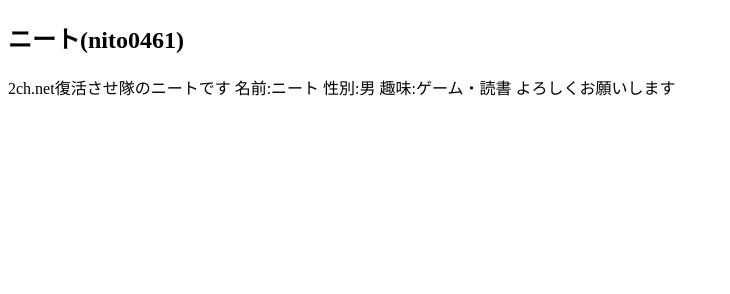
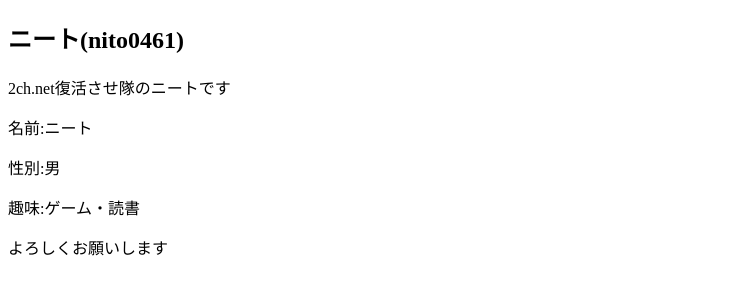
Before and after one commit to nito0461/nito0461.github.io, a plain HTML site: page index.html in a window 1280 px wide. Shown: the whole page, without its empty margins (0-730 px from the left). Drawn offline with Linux system fonts and the light colour scheme.

Commit message:
Update index.html

```diff
--- a/index.html
+++ b/index.html
@@ -14,8 +14,8 @@
 <meta name="keywords" content="ニート,nito0461">
 <body>
 <h2>ニート(nito0461)</h2>
-<p>2ch.net復活させ隊のニートです
-  名前:ニート
-  性別:男
-  趣味:ゲーム・読書
-  よろしくお願いします</p>
+<p>2ch.net復活させ隊のニートです</p>
+<p>名前:ニート</p>
+<p>性別:男</p>
+<p>趣味:ゲーム・読書</p>
+<p>よろしくお願いします</p>
```
